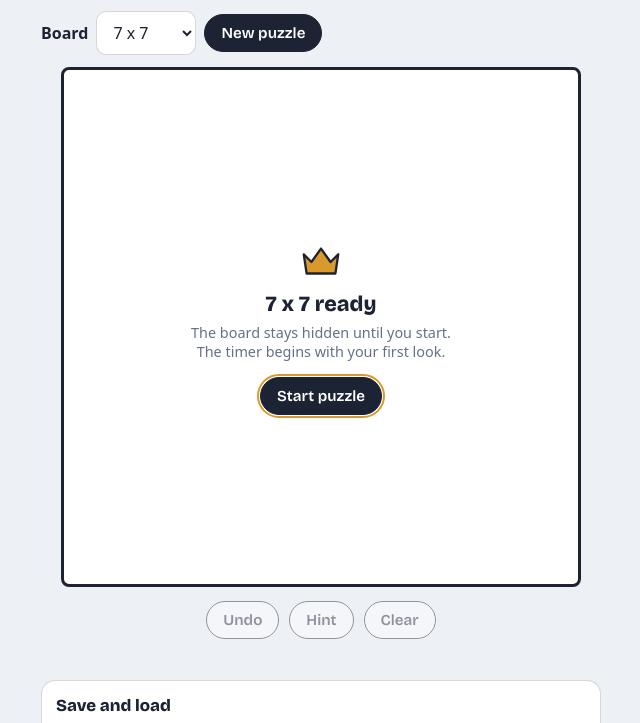
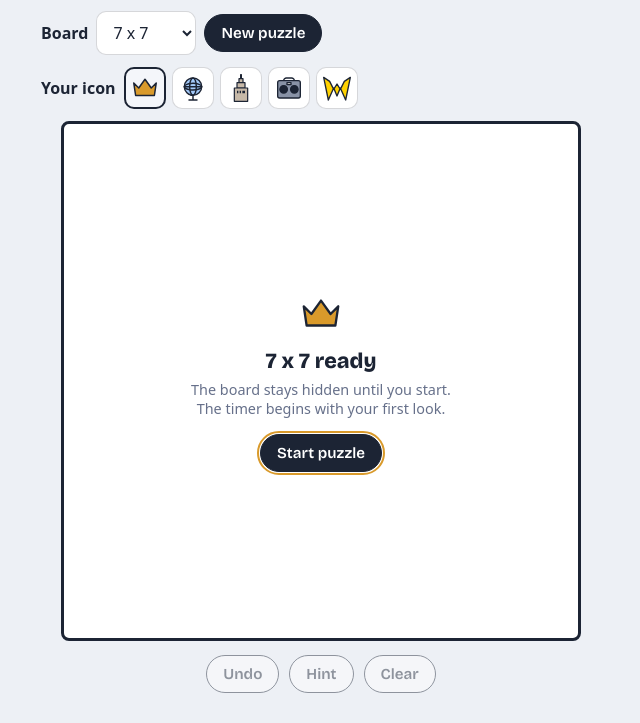
Before and after one commit to mtahsin26/onthegrid, a website with bundled scripts: page index.html in a window 1280 px wide. Shown: the part 51-774 px from the top of the page, without its empty margins (319-959 px from the left). Built offline with nearby package versions, Linux system fonts and the light colour scheme.

Commit message:
icons nyc themed based puzzle

```diff
--- a/index.html
+++ b/index.html
@@ -27,13 +27,15 @@
     <button class="btn primary" id="genBtn">New puzzle</button>
   </div>
 
+  <div class="icon-picker">
+    <span class="icon-label">Your icon</span>
+    <div class="icon-choices" id="iconChoices"></div>
+  </div>
+
   <div class="board-wrap" id="boardWrap">
     <div id="board" class="board" aria-label="Puzzle board"></div>
     <div class="board-gate" id="boardGate">
-      <svg viewBox="0 0 24 24" aria-hidden="true">
-        <path fill="#d99a2b" stroke="#1c2434" stroke-width="1.2" stroke-linejoin="round"
-          d="M3 8l4 4 5-7 5 7 4-4-1.5 10h-15z"/>
-      </svg>
+      <div class="gate-icon" id="gateIcon"></div>
       <div class="gate-size" id="gateSize"></div>
       <p class="gate-note">The board stays hidden until you start. The timer begins with your first look.</p>
       <button class="btn primary" id="startBtn">Start puzzle</button>
@@ -68,12 +70,7 @@
 <div id="winBanner">
   <div class="win-card" role="dialog" aria-modal="true" aria-labelledby="winHeading">
     <button class="win-close" id="winCloseBtn" aria-label="Close and review the board">&times;</button>
-    <div class="crown-big">
-      <svg viewBox="0 0 24 24" aria-hidden="true">
-        <path fill="#d99a2b" stroke="#1c2434" stroke-width="1.2" stroke-linejoin="round"
-          d="M3 8l4 4 5-7 5 7 4-4-1.5 10h-15z"/>
-      </svg>
-    </div>
+    <div class="crown-big" id="winIcon"></div>
     <h2 id="winHeading">Solved!</h2>
     <p id="winTime"></p>
     <div class="win-actions">
--- a/js/app.js
+++ b/js/app.js
@@ -12,7 +12,32 @@ import {
   puzzleToJSON, clonePuzzle, validateImport
 } from "./puzzle.js";
 
-const CROWN_SVG = '<svg viewBox="0 0 24 24" aria-hidden="true"><path fill="#d99a2b" stroke="#1c2434" stroke-width="1.2" stroke-linejoin="round" d="M3 8l4 4 5-7 5 7 4-4-1.5 10h-15z"/></svg>';
+// One SVG per borough. viewBox 0 0 24 24 so they all sit in the same
+// cell slot without extra scaling logic.
+const ICONS = {
+  brooklyn: {
+    name: "Brooklyn — Crown",
+    svg: '<svg viewBox="0 0 24 24" aria-hidden="true"><path fill="#d99a2b" stroke="#1c2434" stroke-width="1.2" stroke-linejoin="round" d="M3 8l4 4 5-7 5 7 4-4-1.5 10h-15z"/></svg>'
+  },
+  queens: {
+    name: "Queens — Unisphere",
+    svg: '<svg viewBox="0 0 24 24" aria-hidden="true"><g stroke="#1c2434" stroke-width="1.1" stroke-linecap="round" fill="none"><circle cx="12" cy="11" r="6.5" fill="#a3c9f9"/><ellipse cx="12" cy="11" rx="6.5" ry="2.5"/><ellipse cx="12" cy="11" rx="2.5" ry="6.5"/><line x1="5.5" y1="11" x2="18.5" y2="11"/><path d="M12 18v3M9 21h6"/></g></svg>'
+  },
+  manhattan: {
+    name: "Manhattan — Empire State",
+    svg: '<svg viewBox="0 0 24 24" aria-hidden="true"><g fill="#c7b9a8" stroke="#1c2434" stroke-width="0.9" stroke-linejoin="round"><path d="M11.7 2h0.6v3h-0.6z"/><path d="M10.5 5h3v3h-3z"/><path d="M9 8h6v4H9z"/><path d="M7 12h10v10H7z"/><path d="M9 14h1v2H9zM11 14h1v2h-1zM13 14h1v2h-1zM14 14h1v2h-1z" fill="#1c2434" stroke="none"/></g></svg>'
+  },
+  bronx: {
+    name: "Bronx — Boombox",
+    svg: '<svg viewBox="0 0 24 24" aria-hidden="true"><g stroke="#1c2434" stroke-width="1" stroke-linejoin="round"><path fill="none" d="M8 6.5c0-1 1-2 2-2h4c1 0 2 1 2 2"/><rect x="3.5" y="6.5" width="17" height="13" rx="1.5" fill="#8892a6"/><circle cx="8" cy="13" r="2.8" fill="#1c2434"/><circle cx="16" cy="13" r="2.8" fill="#1c2434"/><rect x="10.5" y="8" width="3" height="1.5" fill="#e6e6e0"/></g></svg>'
+  },
+  statenisland: {
+    name: "Staten Island — Wu-Tang",
+    svg: '<svg viewBox="0 0 24 24" aria-hidden="true"><path fill="#FFD200" stroke="#1c2434" stroke-width="1" stroke-linejoin="round" d="M2 4l3.5 17 4-9 2.5 6 2.5-6 4 9L22 4l-4.5 3-3 6-2.5-4-2.5 4-3-6z"/></svg>'
+  }
+};
+
+let currentIcon = "brooklyn"; // default matches original crown
 
 /* ============================================================
    State
@@ -82,7 +107,7 @@ function renderMarks() {
       const d = displayState(marks, r, c, cov);
       el.innerHTML = d === MARK_X
         ? '<span class="mark-x' + (marks[r][c] === MARK_X ? '' : ' auto') + '">&times;</span>'
-        : d === QUEEN ? CROWN_SVG : "";
+        : d === QUEEN ? ICONS[currentIcon].svg : "";
       el.classList.toggle("conflict", conflicts.has(r + "," + c));
       el.setAttribute("aria-label",
         "Row " + (r + 1) + " column " + (c + 1) + ", " +
@@ -470,6 +495,37 @@ function renderSavedList() {
    Init
    ============================================================ */
 
+/* ============================================================
+   Icon picker: pick which borough marker to place on the board.
+   Board icon, win banner icon, and gate preview all follow.
+   ============================================================ */
+
+function applyIcon() {
+  document.getElementById("winIcon").innerHTML = ICONS[currentIcon].svg;
+  document.getElementById("gateIcon").innerHTML = ICONS[currentIcon].svg;
+  document.querySelectorAll(".icon-btn").forEach(b => {
+    const sel = b.dataset.icon === currentIcon;
+    b.classList.toggle("selected", sel);
+    b.setAttribute("aria-pressed", sel ? "true" : "false");
+  });
+  if (puzzle) renderMarks();
+}
+
+function buildIconPicker() {
+  const host = document.getElementById("iconChoices");
+  for (const [key, icon] of Object.entries(ICONS)) {
+    const btn = document.createElement("button");
+    btn.type = "button";
+    btn.className = "icon-btn";
+    btn.dataset.icon = key;
+    btn.title = icon.name;
+    btn.setAttribute("aria-label", icon.name);
+    btn.innerHTML = icon.svg;
+    btn.addEventListener("click", () => { currentIcon = key; applyIcon(); });
+    host.appendChild(btn);
+  }
+}
+
 (function init() {
   const sel = document.getElementById("sizeSel");
   for (let n = MIN_SIZE; n <= MAX_SIZE; n++) {
@@ -479,6 +535,8 @@ function renderSavedList() {
     if (n === 7) opt.selected = true;
     sel.appendChild(opt);
   }
+  buildIconPicker();
+  applyIcon();
   renderSavedList();
   newPuzzle();
 })();
--- a/js/puzzle.js
+++ b/js/puzzle.js
@@ -10,9 +10,21 @@ export const EMPTY = 0, MARK_X = 1, QUEEN = 2;
 export const MIN_REGION = 2;
 export const DIRS = [[1, 0], [-1, 0], [0, 1], [0, -1]];
 
+// NYC-themed pastels: tinted so a dark icon on top stays readable.
+// Team/borough references in comments are the inspiration, not the exact hex.
 const PALETTE = [
-  "#bba3e4", "#a3c9f9", "#b5dfa5", "#e6e6e0", "#f2938c", "#e9f387",
-  "#f8c98f", "#c7b9a8", "#f5b5d0", "#9fe3d3", "#d3d97f", "#cbd3e1"
+  "#F7B731", // taxi yellow
+  "#B9D6E8", // MetroCard / Yankees sky
+  "#F5B8A5", // Knicks / Mets orange
+  "#B8E4D8", // Liberty seafoam
+  "#F0B6BC", // Rangers / Giants red
+  "#A9C8B0", // Jets green
+  "#C7B9A8", // brownstone
+  "#D6C3E0", // Empire violet
+  "#FFEEA0", // MTA yellow line
+  "#B4C1DB", // Mets / Yankees navy
+  "#F8C98F", // sunset orange
+  "#8FCB9B"  // parks green
 ];
 
 /* ============================================================
--- a/styles.css
+++ b/styles.css
@@ -76,6 +76,36 @@ select:focus-visible, input:focus-visible, .btn:focus-visible, .cell:focus-visib
 .btn.primary { background: var(--ink); color: #fff; }
 .btn.primary:hover { background: #2b3550; }
 .btn:disabled { opacity: 0.45; cursor: default; transform: none; }
+
+.icon-picker {
+  display: flex;
+  align-items: center;
+  gap: 8px;
+  margin-bottom: 12px;
+  flex-wrap: wrap;
+}
+.icon-picker .icon-label { font-weight: 600; }
+.icon-choices { display: flex; gap: 6px; flex-wrap: wrap; }
+.icon-btn {
+  width: 42px;
+  height: 42px;
+  padding: 4px;
+  border: 1.5px solid var(--ink-soft);
+  border-radius: 10px;
+  background: var(--surface);
+  cursor: pointer;
+  display: inline-flex;
+  align-items: center;
+  justify-content: center;
+}
+.icon-btn svg { width: 100%; height: 100%; }
+.icon-btn:hover { background: #f4f6fa; }
+.icon-btn.selected {
+  border-color: var(--ink);
+  border-width: 2.5px;
+  background: #f4f6fa;
+}
+.icon-btn:focus-visible { outline: 2.5px solid var(--gold); outline-offset: 1px; }
 
 .board-wrap { display: flex; justify-content: center; position: relative; }
 .board {
```
